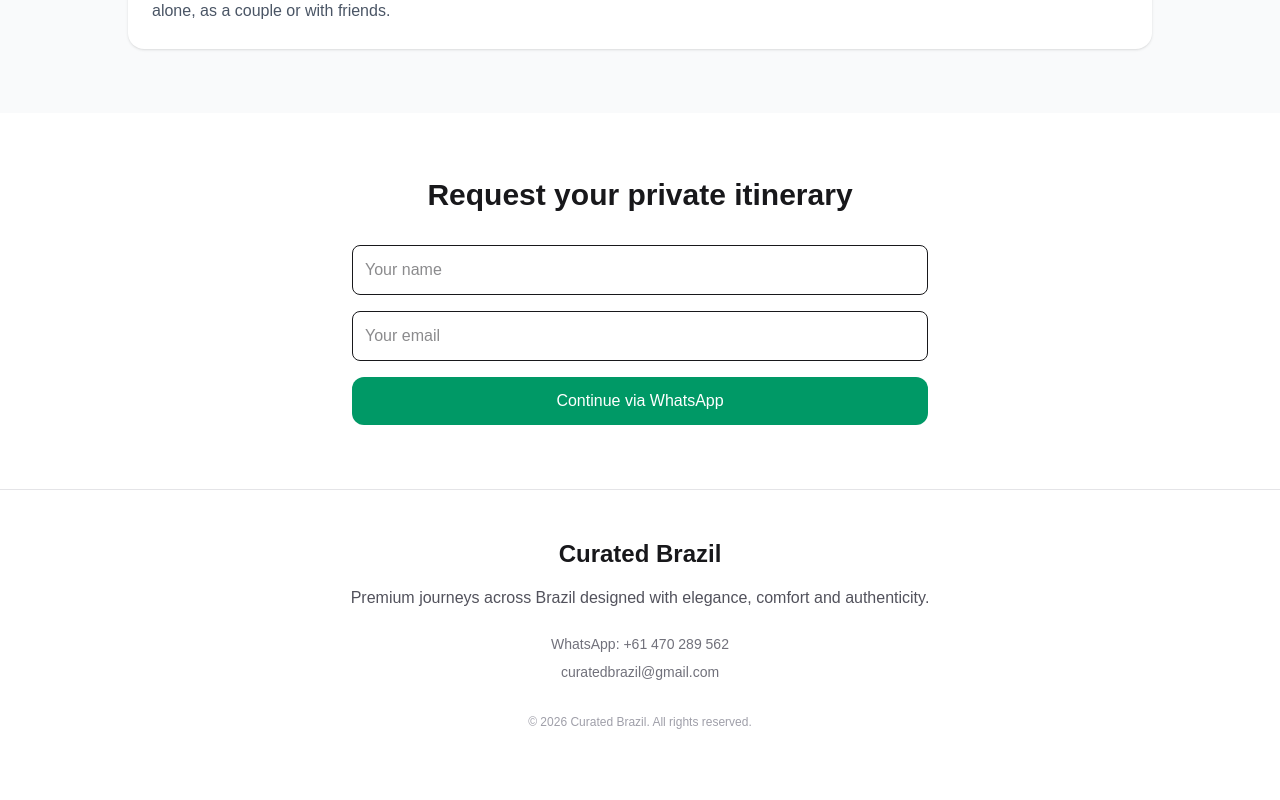
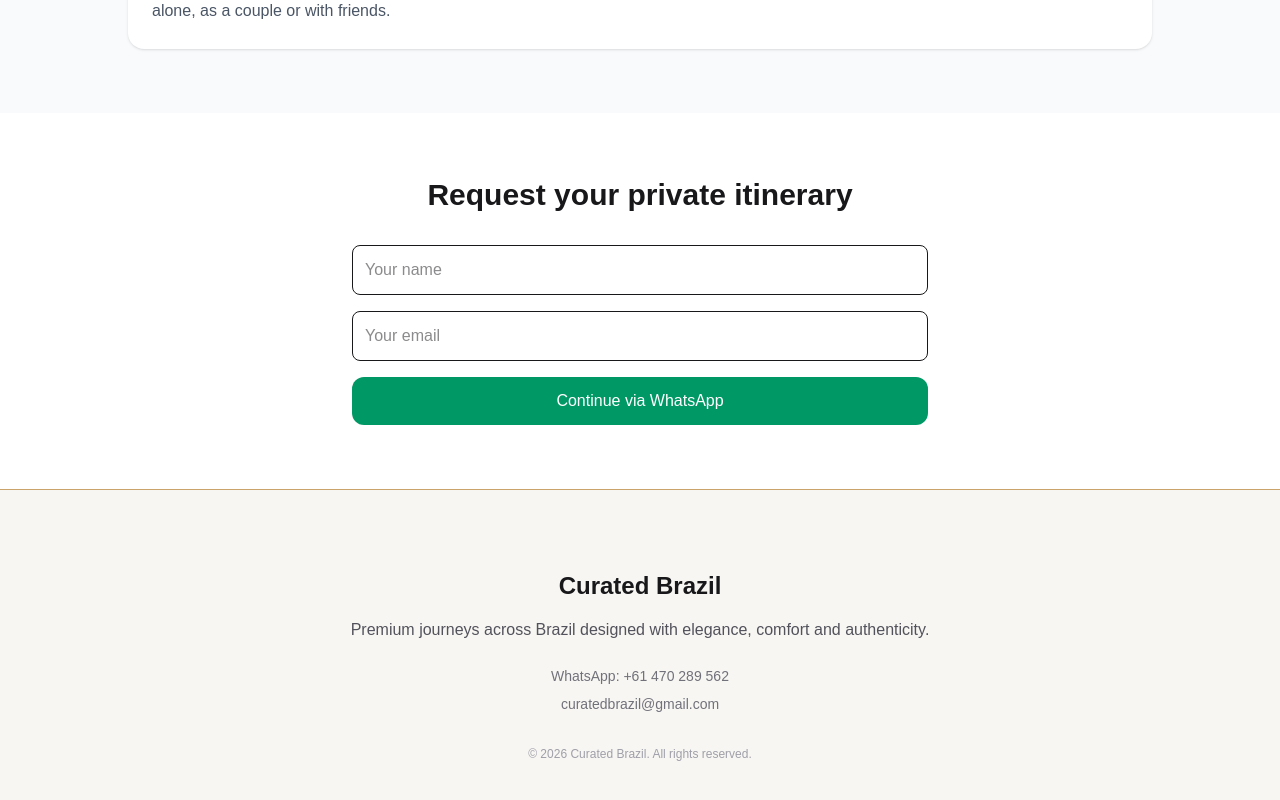
Before and after one commit to renatovvjr/brazil-premium-travel, a React (Vite) app: page / in a window 1280 px wide. Shown: the part 4291-5091 px from the top of the page. Before the commit the page ends 5069 px from the top, so only its background shows below. Built offline with nearby package versions, Linux system fonts and the light colour scheme; no server answers.

Commit message:
Add premium contact footer with Curated Brazil business details

```diff
--- a/src/App.jsx
+++ b/src/App.jsx
@@ -327,7 +327,7 @@ export default function App() {
         </div>
       </section>
       {/* CONTACT */}
-      <section className="border-t border-zinc-200 px-6 py-12">
+      <section className="border-t border-[#c8a46b] bg-[#f8f6f2] px-6 py-20">
         <div className="mx-auto max-w-7xl text-center">
 
           <h3 className="text-2xl font-semibold text-zinc-900">
```
